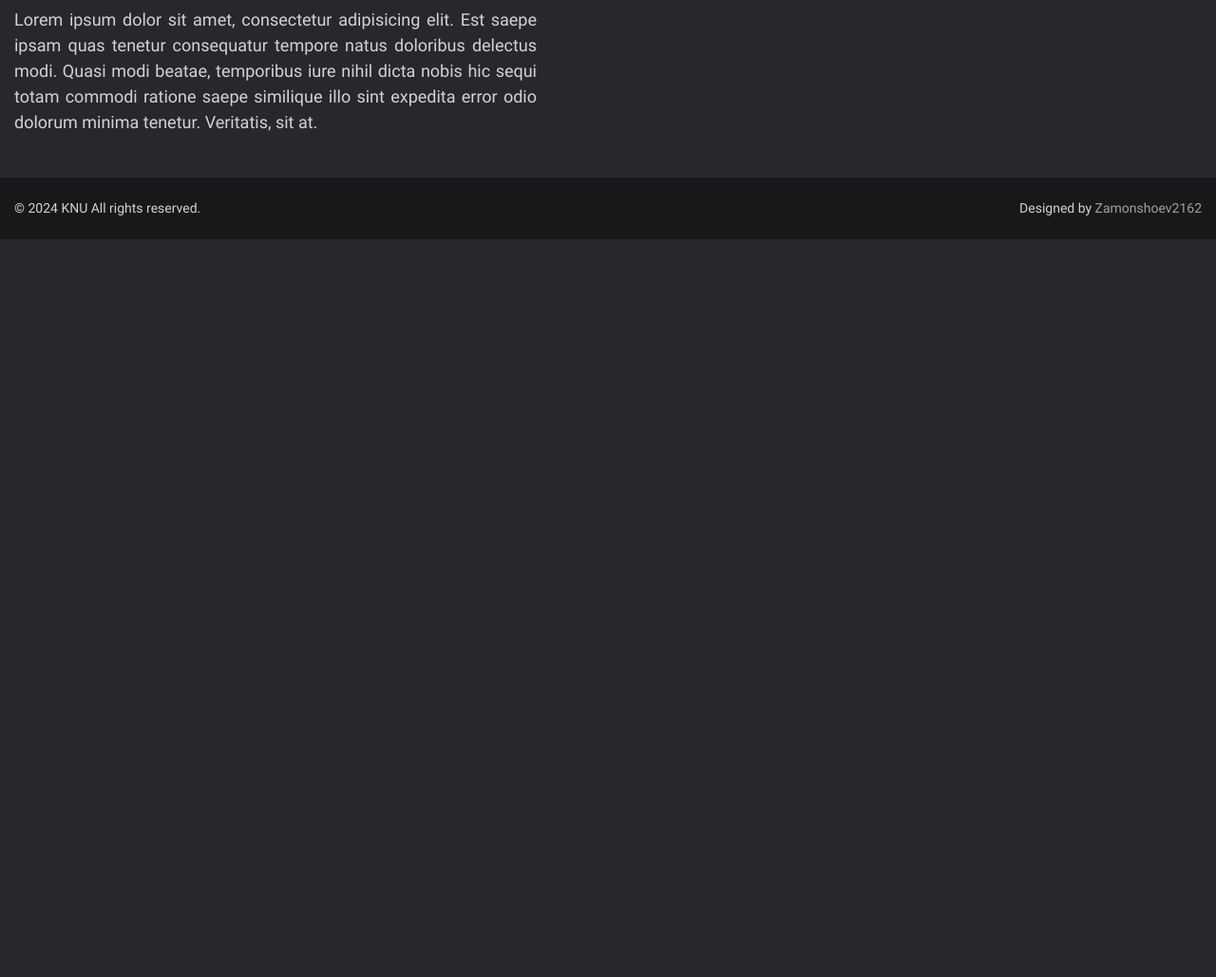
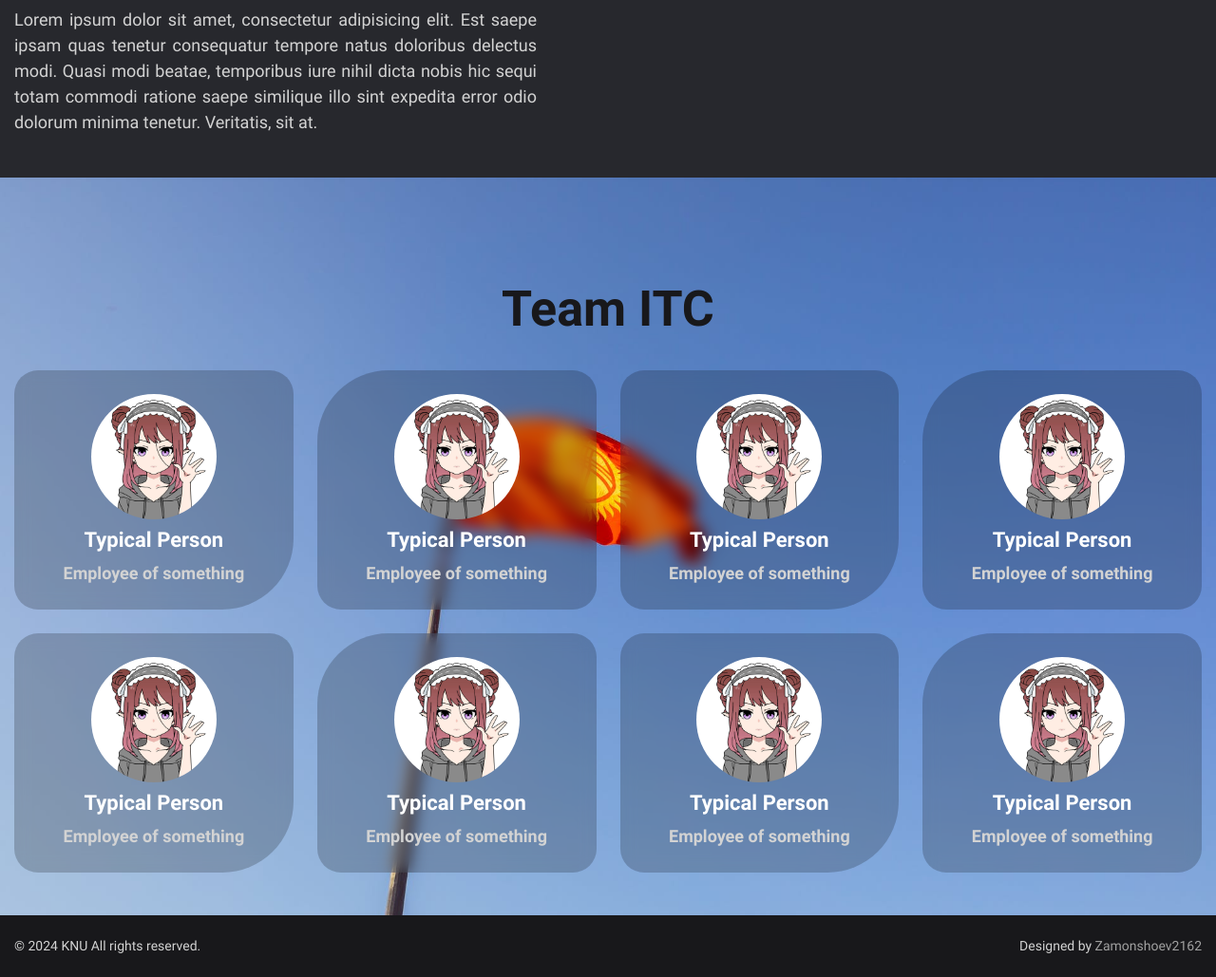
Before and after one commit to zamonshoev2162/knu-smart-classroom, a plain HTML site: page index.html in a window 1280 px wide. Shown: the part 1799-2828 px from the top of the page at 95% size. Before the commit the page ends 2051 px from the top, so only its background shows below. Drawn offline with Linux system fonts and the light colour scheme.

Commit message:
Styled the Team ITC section.

```diff
--- a/css/main.css
+++ b/css/main.css
@@ -225,6 +225,41 @@ body {
   .itc__text {font-size: 16px;}
 }
 
+/* ========== TEAM ITC SECTION STYLES ========== */
+.team {padding: 100px 0 45px;background: url(../img/team-bg.jpg) center/cover no-repeat fixed;}
+.team__title {
+  font-size: 52px;
+  font-weight: 700;
+  text-align: center;
+  margin-bottom: 25px;
+  color: #18181b;
+}
+.team__cards {display: grid;grid-template-columns: repeat(4, 1fr);gap: 25px;}
+.team__item {
+  min-height: 180px;
+  display: flex;
+  align-items: center;
+  flex-direction: column;
+  gap: 5px;
+  padding: 25px 15px;
+  background-color: rgba(0, 0, 0, 0.2);
+  backdrop-filter: blur(8px);
+  transition: all 0.35s;
+}
+.team__item:nth-child(odd) {border-radius: 25px 25px 75px;}
+.team__item:nth-child(even) {border-radius: 75px 25px 25px;}
+.team__item img {width: 50%;border-radius: 75px;}
+.team__item:hover {background-color: #18181b;}
+.team__item:hover {transform: scale(0.9);}
+h3.team__title {font-size: 22px;margin-bottom: 0;color: #fff;}
+.team__sub-title {font-weight: 700;}
+@media (max-width: 997.98px) {
+  .team__cards {grid-template-columns: repeat(2, 1fr);}
+}
+@media (max-width: 551.98px) {
+  .team__cards {grid-template-columns: auto;}
+}
+
 /* ========== FOOTER STYLES ========== */
 .footer {padding: 10px 0;background-color: #18181b;}
 .footer__container {
--- a/index.html
+++ b/index.html
@@ -7,7 +7,6 @@
     <link rel="stylesheet" href="css/reset.css" />
     <link rel="stylesheet" href="css/swiper-bundle.min.css"/>
     <link rel="stylesheet" href="css/main.css" />
-
     <link rel="shortcut icon" href="favicon.ico" type="image/x-icon" />
     <link rel="icon" href="favicon.ico" type="image/x-icon" />
   </head>
@@ -112,7 +111,53 @@
             </div>
           </div>
         </section>
-        <section class="team"></section>
+        <section class="team">
+          <div class="team__container">
+            <h2 class="team__title">Team ITC</h2>
+            <div class="team__cards">
+              <div class="team__item">
+                <img src="img/team/test.jpg" alt="Employee ITC">
+                <h3 class="team__title">Typical Person</h3>
+                <p class="team__sub-title">Employee of something</p>
+              </div>
+              <div class="team__item">
+                <img src="img/team/test.jpg" alt="Employee ITC">
+                <h3 class="team__title">Typical Person</h3>
+                <p class="team__sub-title">Employee of something</p>
+              </div>
+              <div class="team__item">
+                <img src="img/team/test.jpg" alt="Employee ITC">
+                <h3 class="team__title">Typical Person</h3>
+                <p class="team__sub-title">Employee of something</p>
+              </div>
+              <div class="team__item">
+                <img src="img/team/test.jpg" alt="Employee ITC">
+                <h3 class="team__title">Typical Person</h3>
+                <p class="team__sub-title">Employee of something</p>
+              </div>
+              <div class="team__item">
+                <img src="img/team/test.jpg" alt="Employee ITC">
+                <h3 class="team__title">Typical Person</h3>
+                <p class="team__sub-title">Employee of something</p>
+              </div>
+              <div class="team__item">
+                <img src="img/team/test.jpg" alt="Employee ITC">
+                <h3 class="team__title">Typical Person</h3>
+                <p class="team__sub-title">Employee of something</p>
+              </div>
+              <div class="team__item">
+                <img src="img/team/test.jpg" alt="Employee ITC">
+                <h3 class="team__title">Typical Person</h3>
+                <p class="team__sub-title">Employee of something</p>
+              </div>
+              <div class="team__item">
+                <img src="img/team/test.jpg" alt="Employee ITC">
+                <h3 class="team__title">Typical Person</h3>
+                <p class="team__sub-title">Employee of something</p>
+              </div>
+            </div>
+          </div>
+        </section>
         <section class="contacts"></section>
       </main>
       <footer class="footer">
```
Also changed, not shown: img/team-bg.jpg (added), img/team/test.jpg (added).
